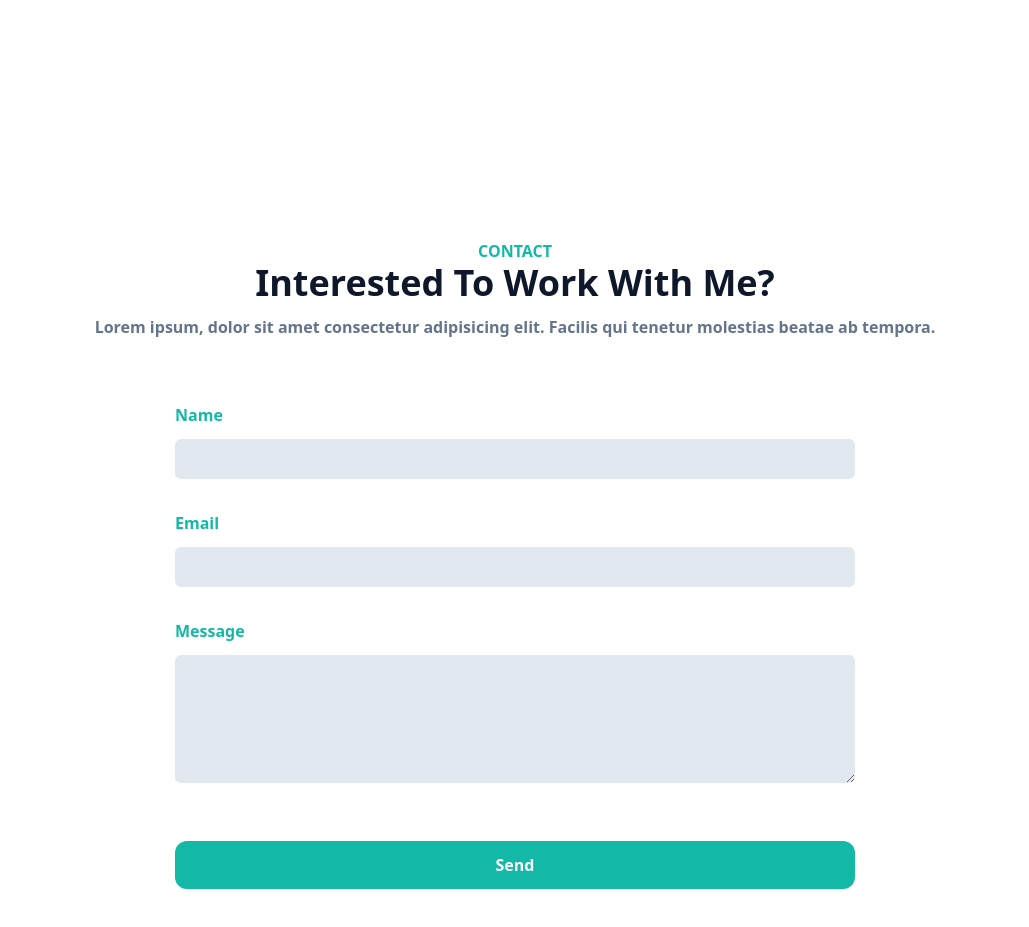
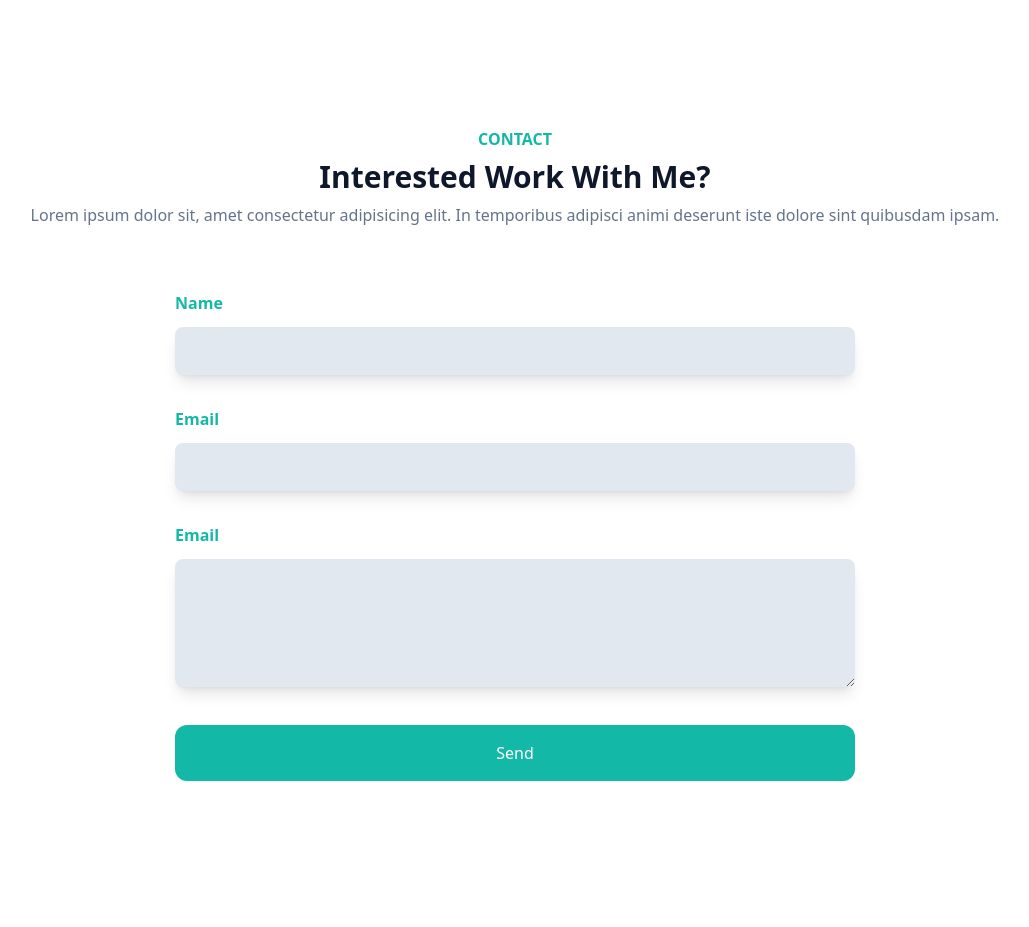
Before and after one commit to rustiandacodes/portfolio-w-tailwindcss, a website: page src/index.html in a window 1280 px wide. Shown: the part 3800-4727 px from the top of the page, without its empty margins (125-1154 px from the left). Drawn offline with Linux system fonts and the light colour scheme.

Commit message:
edited contact me section

```diff
--- a/src/index.html
+++ b/src/index.html
@@ -300,32 +300,37 @@
     <!-- Blogs Section First -->
 
     <!-- Contact Section First -->
-    <section id="contact" class="pt-28 pb-28">
+    <section id="contact" class="pt-26 pb-32">
       <div class="container">
         <div class="w-full px-4">
           <div class="max-w-full mx-auto text-center mb-16">
-            <h4  class="uppercase text-primary font-bold">Contact</h4>
-            <h2 class=" font-bold text-2xl text-dark lg:text-4xl ">Interested To Work With Me?</h2>
-            <p class="text-base font-semibold text-secondary my-3">Lorem ipsum, dolor sit amet consectetur adipisicing elit. Facilis qui tenetur molestias beatae ab tempora.</p>
+            <h4 class="text-base uppercase font-bold text-primary">Contact</h4>
+            <h2 class="text-xl font-bold text-dark my-2 lg:text-3xl">Interested Work With Me?</h2>
+            <p class="text-base text-secondary font-medium">
+              Lorem ipsum dolor sit, amet consectetur adipisicing elit. In temporibus adipisci animi deserunt iste dolore sint quibusdam ipsam.
+            </p>
           </div>
         </div>
-          <div class="w-full lg:w-2/3 mx-auto">
+        <form action="">
+          <div class="w-full mx-auto lg:w-2/3">
             <div class="w-full px-4 mb-8">
               <label for="name" class="text-base text-primary font-bold">Name</label>
-              <input type="text" id="name" class="w-full bg-slate-200 text-dark text-base p-2 rounded-md focus:outline-none focus:outline-primary mt-3">
+              <input type="text" id="name" class=" w-full mt-3 font-semibold bg-slate-200 focus:outline-none focus:outline-primary rounded-lg shadow-lg text-dark p-3">
             </div>
             <div class="w-full px-4 mb-8">
               <label for="email" class="text-base text-primary font-bold">Email</label>
-              <input type="email" id="email" class="w-full bg-slate-200 text-dark text-base p-2 rounded-md focus:outline-none focus:outline-primary mt-3">
+              <input type="email" id="email" class=" w-full mt-3 font-semibold bg-slate-200 focus:outline-none focus:outline-primary rounded-lg shadow-lg text-dark p-3">
             </div>
             <div class="w-full px-4 mb-8">
-              <label for="message" class="text-base text-primary font-bold">Message</label>
-              <textarea type="text" id="message" class="w-full bg-slate-200 text-dark text-base p-2 rounded-md focus:outline-none focus:outline-primary mt-3 mb-5 h-32 "></textarea>
+              <label for="email" class="text-base text-primary font-bold">Email</label>
+              <textarea type="email" id="email" class=" w-full mt-3 font-semibold bg-slate-200 focus:outline-none focus:outline-primary rounded-lg shadow-lg text-dark p-3 h-32">
+              </textarea>
             </div>
-            <div class="w-full px-4">
-              <button class="py-3 px-8 bg-primary text-white font-bold w-full rounded-xl hover:opacity-80 hover:shadow-lg transition duration-500">Send</button>
+            <div class="w-full px-4 mb-8">
+            <button class="w-full px-8 py-4 rounded-xl bg-primary text-white hover:opacity-80 hover:shadow-xl">Send</button>
             </div>
-        </div>
+          </div>
+        </form>
       </div>
     </section>
     <!-- Contact Section End -->
```
Also changed, not shown: dist/output.css.
